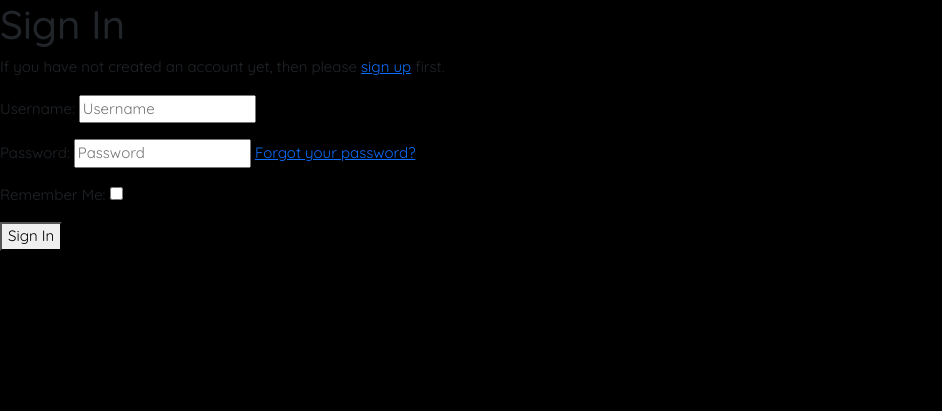
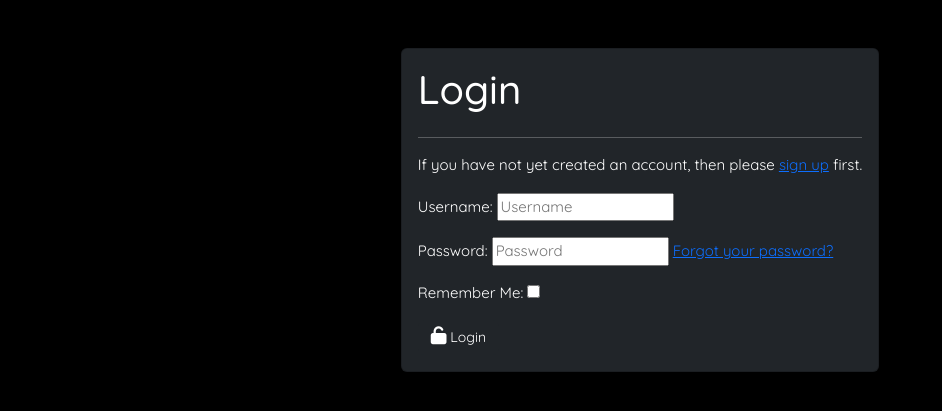
Before and after one commit to MichaelSturgeon/Foresight, a Django app: page /accounts/login/ in a window 1280 px wide. Shown: the part 71-482 px from the top of the page, without its empty margins (0-942 px from the left). Run offline with Django 4.2, Linux system fonts and the light colour scheme; some libraries are stand-ins or nearby versions.

Commit message:
Style 'login.html' file

```diff
--- a/templates/account/login.html
+++ b/templates/account/login.html
@@ -5,20 +5,23 @@
 {% trans "Sign In" %}
 {% endblock head_title %}
 {% block content %}
-{% element h1 %}
-{% trans "Sign In" %}
-{% endelement %}
-{% if not SOCIALACCOUNT_ONLY %}
-{% setvar link %}
-<a href="{{ signup_url }}">
-    {% endsetvar %}
-    {% setvar end_link %}
-</a>
-{% endsetvar %}
-{% element p %}
-{% blocktranslate %}If you have not created an account yet, then please {{ link }}sign up{{ end_link }}
-first.{% endblocktranslate %}
-{% endelement %}
+
+<container class="d-flex justify-content-center mt-5">
+    <div class="row">
+        <div class="col">
+            <div class="card text-bg-dark mb-3 p-3 acc-panel">
+                <div class="row">
+                    <div class="col">
+                        <h1>Login</h1>
+                    </div>
+                </div>
+                <hr>
+                <div class="row">
+                    <div class="col">
+                        <p>
+                            If you have not yet created an account, then please
+                            <a href="{{ signup_url }}">sign up</a> first.
+                        </p>
                         {% url 'account_login' as login_url %}
                         {% element form form=form method="post" action=login_url tags="entrance,login" %}
                         {% slot body %}
@@ -28,35 +31,14 @@ first.{% endblocktranslate %}
                         {{ redirect_field }}
                         {% endslot %}
                         {% slot actions %}
-{% element button type="submit" tags="prominent,login" %}
-{% trans "Sign In" %}
-{% endelement %}
+                        <button type="submit" class="btn btn-dark"><i class="fa-solid fa-unlock"></i> Login
+                        </button>
                         {% endslot %}
                         {% endelement %}
-{% endif %}
-{% if LOGIN_BY_CODE_ENABLED or PASSKEY_LOGIN_ENABLED %}
-{% element hr %}
-{% endelement %}
-{% element button_group vertical=True %}
-{% if PASSKEY_LOGIN_ENABLED %}
-{% element button type="submit" form="mfa_login" id="passkey_login" tags="prominent,login,outline,primary" %}
-{% trans "Sign in with a passkey" %}
-{% endelement %}
-{% endif %}
-{% if LOGIN_BY_CODE_ENABLED %}
-{% element button href=request_login_code_url tags="prominent,login,outline,primary" %}
-{% trans "Mail me a sign-in code" %}
-{% endelement %}
-{% endif %}
-{% endelement %}
-{% endif %}
-{% if SOCIALACCOUNT_ENABLED %}
-{% include "socialaccount/snippets/login.html" with page_layout="entrance" %}
-{% endif %}
-{% endblock content %}
-{% block extra_body %}
-{{ block.super }}
-{% if PASSKEY_LOGIN_ENABLED %}
-{% include "mfa/webauthn/snippets/login_script.html" with button_id="passkey_login" %}
-{% endif %}
+                    </div>
+                </div>
+            </div>
+        </div>
+    </div>
+</container>
 {% endblock %}
```
Lines whose indentation alone changed are shown as unchanged.
